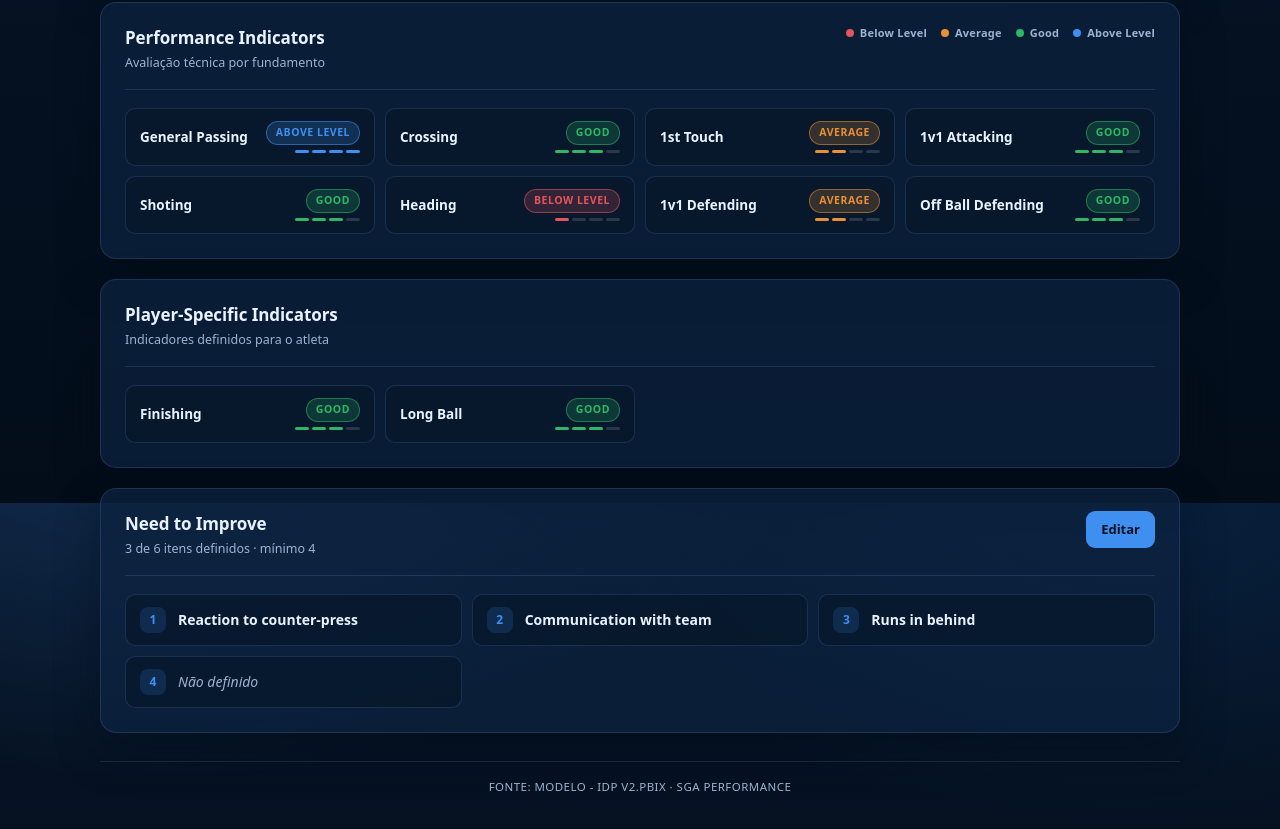
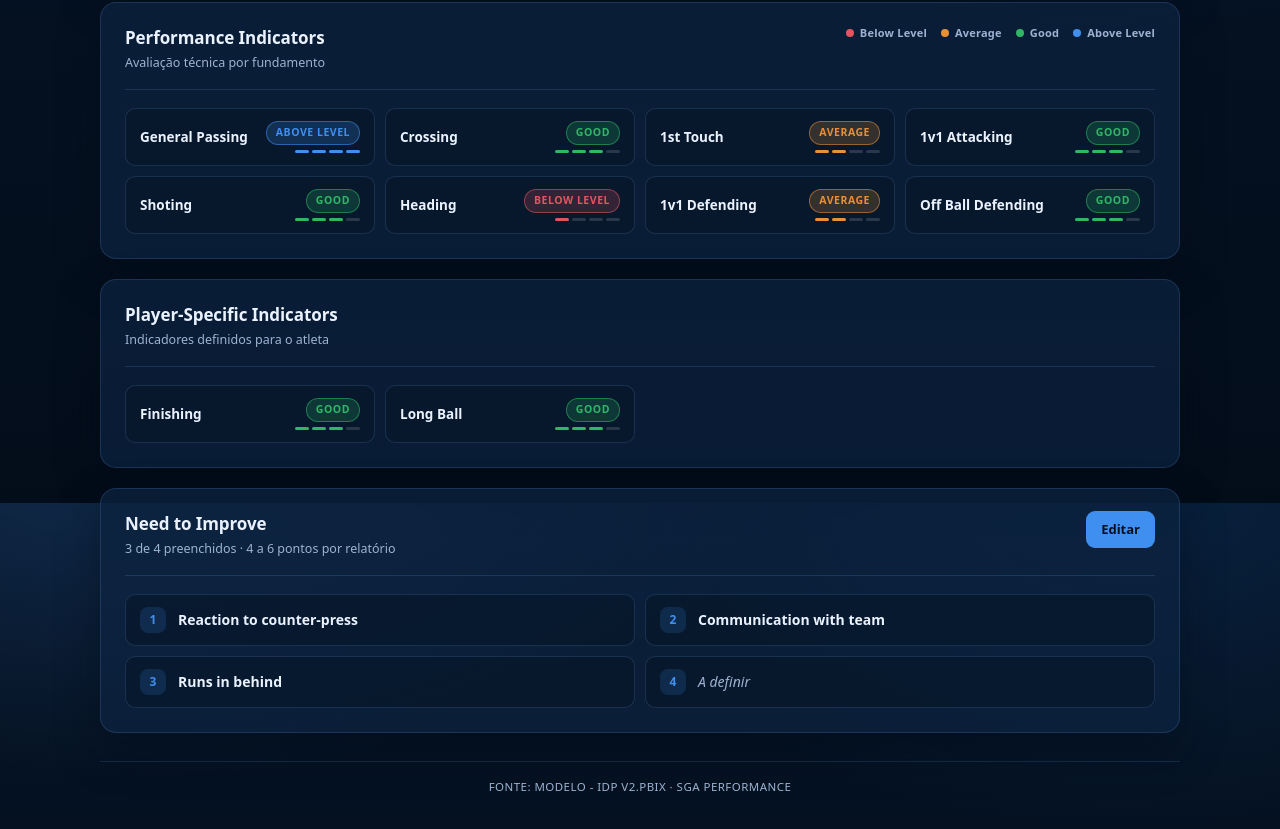
Before and after one commit to waltfilipe/TDR, a Next.js app: page / in a window 1280 px wide. Shown: the part 297-1126 px from the top of the page. Built offline with nearby package versions, Linux system fonts and the light colour scheme.

Commit message:
Balance improvements grid and clarify item counter copy
Co-authored-by: walter.fbzanchet <walter.fbzanchet@gmail.com>

```diff
--- a/app/globals.css
+++ b/app/globals.css
@@ -329,12 +329,11 @@ body {
 
 .improve-list {
   display: grid;
-  grid-template-columns: repeat(auto-fill, minmax(320px, 1fr));
+  grid-template-columns: repeat(auto-fill, minmax(400px, 1fr));
   gap: 10px;
   margin: 0;
   padding: 0;
   list-style: none;
-  counter-reset: improve;
 }
 
 .improve-list--edit {
--- a/components/ImprovementsPanel.tsx
+++ b/components/ImprovementsPanel.tsx
@@ -71,7 +71,7 @@ export function ImprovementsPanel({ playerId, defaults, min, max }: Improvements
             Need to Improve
           </h2>
           <p className="panel__hint">
-            {filled.length} de {max} itens definidos · mínimo {min}
+            {filled.length} de {items.length} preenchidos · {min} a {max} pontos por relatório
           </p>
         </div>
         <div className="panel__actions">
@@ -134,7 +134,7 @@ export function ImprovementsPanel({ playerId, defaults, min, max }: Improvements
           {items.map((item, index) => (
             <li key={index} className={`improve-row${item.trim() ? "" : " improve-row--empty"}`}>
               <span className="improve-row__index">{index + 1}</span>
-              <span className="improve-row__text">{item.trim() || "Não definido"}</span>
+              <span className="improve-row__text">{item.trim() || "A definir"}</span>
             </li>
           ))}
         </ol>
```
